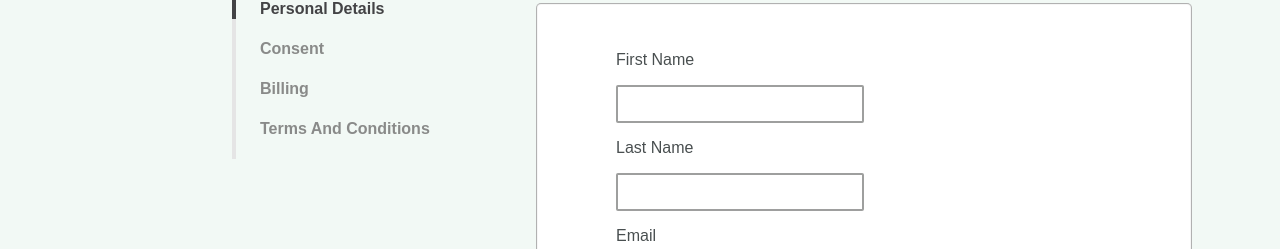
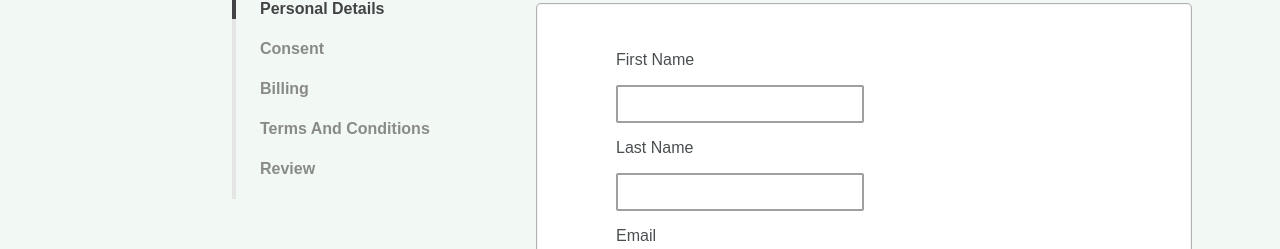
Before and after one commit to Thenitheesh/dashboard, an Angular app: page / in a window 1280 px wide. Shown: the part 141-390 px from the top of the page. Built offline with nearby package versions, Linux system fonts and the light colour scheme; a web font is replaced by a local one.

Commit message:
added the new item in stepper object

```diff
--- a/src/app/dashboard-group/dashboard-group.component.ts
+++ b/src/app/dashboard-group/dashboard-group.component.ts
@@ -87,6 +87,10 @@ export class DashboardGroupComponent implements OnInit {
 isCompleted: false,
 inProgress: false
 }, {name: 'terms and conditions',
+isCompleted: false,
+inProgress: false
+},
+{name: 'Review',
 isCompleted: false,
 inProgress: false
 },
```
